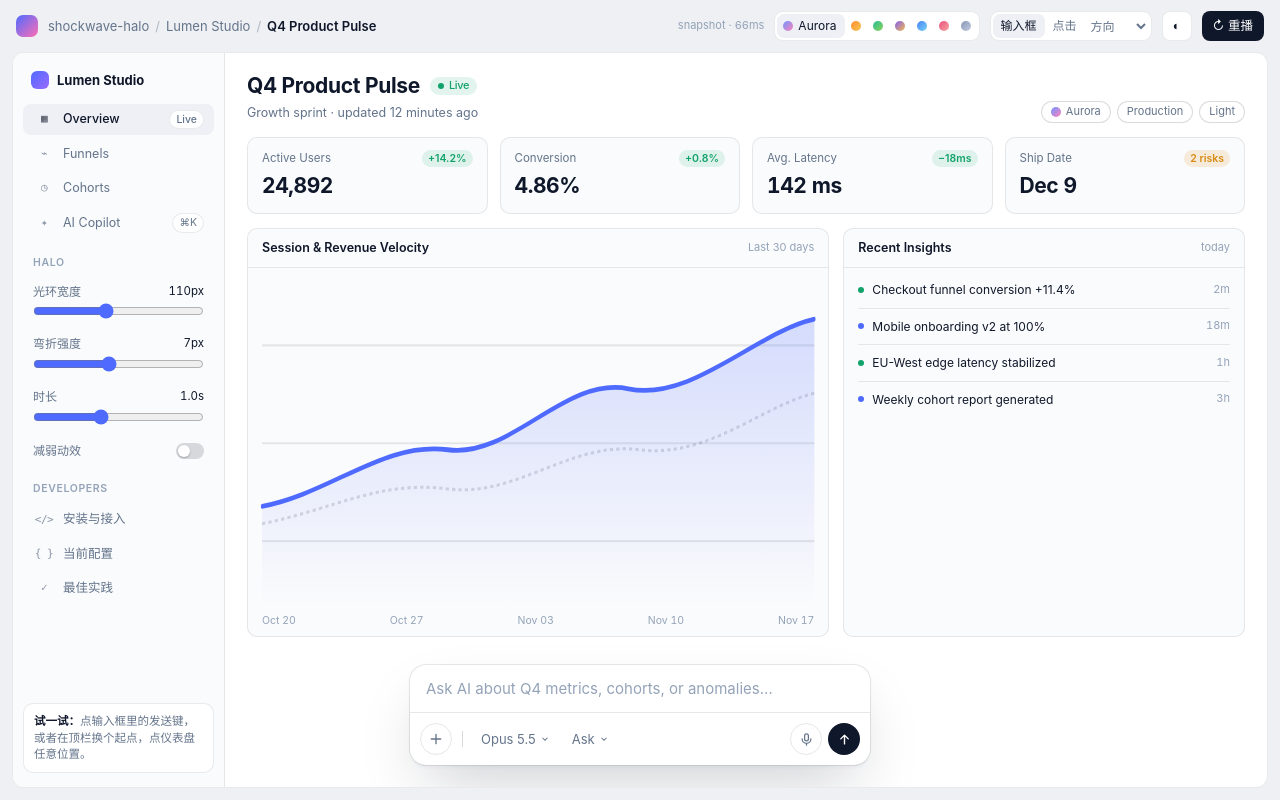
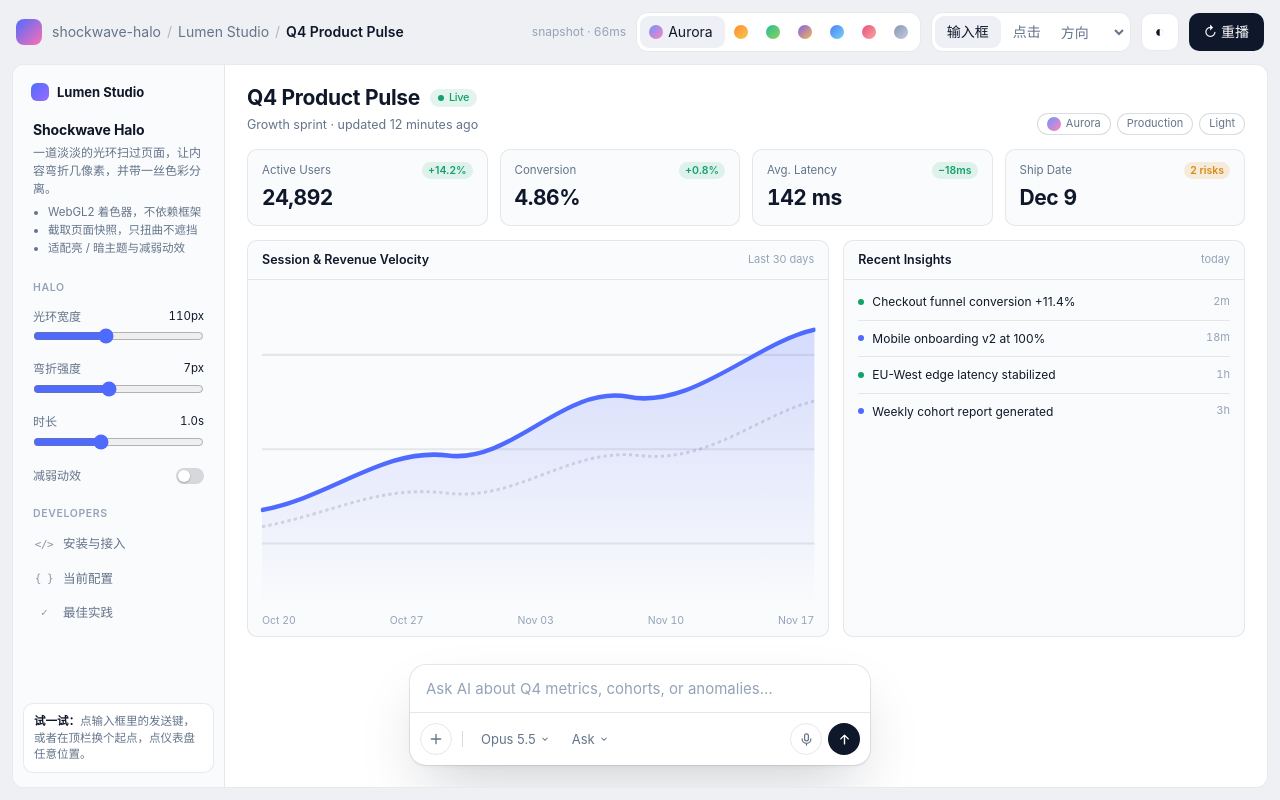
Before and after one commit to amasun/shockwave-halo, a website: page demo/index.html in a window 1280 px wide. Drawn offline with nearby package versions, Linux system fonts and the light colour scheme.

Commit message:
feat: restore pill delay/ignoreOutside/Esc and re-snapshot while running; demo: larger toolbar controls, project intro in sidebar
Co-Authored-By: Claude Sonnet 5.5 <noreply@anthropic.com>

```diff
--- a/ai-pill.js
+++ b/ai-pill.js
@@ -55,6 +55,7 @@ export function createAIPill(container, options = {}) {
   const o = {
     placeholder: 'Ask AI about this project', shortcut: 'k', model: 'Opus 5.5', mode: 'Ask',
     bottom: 48, zIndex: 10, reducedMotion: 'auto', alwaysOpen: false,
+    ignoreOutside: null,   // selector: clicks on matching elements outside the pill don't close it (e.g. '.toolbar')
     onTrigger: null, onSubmit: null, onOpen: null, onClose: null, ...options,
   };
   if (!document.getElementById('aip-css')) {
@@ -141,9 +142,10 @@ export function createAIPill(container, options = {}) {
     focusables.forEach(b => b.tabIndex = -1); pill.tabIndex = 0;
     kick(); o.onClose?.();
   }
+  // delay: the halo leaves 40ms after the opening starts (0 when already open or reduced motion)
   function trigger() {
-    if (o.alwaysOpen) { o.onTrigger?.({ opened: false, reduced: reduced() }); return; }
-    const opened = open(); o.onTrigger?.({ opened, reduced: reduced() });
+    if (o.alwaysOpen) { o.onTrigger?.({ opened: false, reduced: reduced(), delay: 0 }); return; }
+    const opened = open(); o.onTrigger?.({ opened, reduced: reduced(), delay: opened && !reduced() ? 40 : 0 });
   }
 
   if (o.alwaysOpen) {
@@ -152,12 +154,16 @@ export function createAIPill(container, options = {}) {
   }
 
   const onPillFocus = e => { if (e.isTrusted && st === 'closed') trigger(); };
-  const onInputDown = () => { if (!o.alwaysOpen && st === 'open') o.onTrigger?.({ opened: false, reduced: reduced() }); };
-  const onDocDown = e => { if (!o.alwaysOpen && !el.contains(e.target)) close(); };
+  const onInputDown = () => { if (!o.alwaysOpen && st === 'open') o.onTrigger?.({ opened: false, reduced: reduced(), delay: 0 }); };
+  const onDocDown = e => {
+    if (o.alwaysOpen || el.contains(e.target)) return;
+    if (o.ignoreOutside && e.target.closest?.(o.ignoreOutside)) return;   // e.g. a toolbar that should not close the card
+    close();
+  };
   const onKey = e => {
     if (o.shortcut && (e.metaKey || e.ctrlKey) && e.key.toLowerCase() === o.shortcut) {
       e.preventDefault(); if (st === 'closed' || st === 'closing') trigger(); else input.focus();
-    } else if (e.key === 'Escape' && !o.alwaysOpen && el.contains(document.activeElement)) { close(); pill.focus({ preventScroll: true }); }
+    } else if (e.key === 'Escape' && !o.alwaysOpen && st !== 'closed') { close(); pill.focus({ preventScroll: true }); }
   };
   const onSubmit = e => { e.preventDefault(); const v = input.value.trim(); if (v || o.alwaysOpen) { o.onSubmit?.(v); input.value = ''; } };
   pill.addEventListener('click', trigger);
--- a/demo/index.html
+++ b/demo/index.html
@@ -34,36 +34,36 @@
   button { font: inherit; }
 
   /* ---------- product toolbar (holds the halo controls as if they were the app's own) ---------- */
-  .toolbar { height: 52px; flex: none; display: flex; align-items: center; gap: 10px; padding: 0 16px; min-width: 0; }
-  .logo { width: 22px; height: 22px; border-radius: 7px; background: linear-gradient(135deg, #4f6bff, #ff6eb4); flex: none; }
-  .crumbs { display: flex; gap: 6px; align-items: center; color: var(--muted); font-size: 13px; white-space: nowrap; }
+  .toolbar { height: 64px; flex: none; display: flex; align-items: center; gap: 10px; padding: 0 16px; min-width: 0; }
+  .logo { width: 26px; height: 26px; border-radius: 8px; background: linear-gradient(135deg, #4f6bff, #ff6eb4); flex: none; }
+  .crumbs { display: flex; gap: 6px; align-items: center; color: var(--muted); font-size: 14px; white-space: nowrap; }
   .crumbs b { color: var(--text); font-weight: 600; }
   .crumbs .sep { opacity: .45; }
   .spacer { flex: 1; }
-  .mode { font-size: 11px; color: var(--faint); font-variant-numeric: tabular-nums; white-space: nowrap; }
+  .mode { font-size: 12px; color: var(--faint); font-variant-numeric: tabular-nums; white-space: nowrap; }
   .tb-btn {
-    height: 30px; padding: 0 10px; border-radius: 8px; border: 1px solid var(--line);
-    background: var(--surface); color: var(--text); font-size: 12.5px; cursor: pointer;
+    height: 38px; padding: 0 14px; border-radius: 10px; border: 1px solid var(--line);
+    background: var(--surface); color: var(--text); font-size: 14px; cursor: pointer;
     display: inline-flex; align-items: center; gap: 6px; white-space: nowrap;
   }
   .tb-btn:hover { border-color: var(--line-strong); }
   .tb-btn.primary { background: var(--text); color: var(--surface); border-color: transparent; }
   .tb-btn.primary:hover { opacity: .9; }
-  .tb-btn.icon { width: 30px; padding: 0; justify-content: center; }
-  .seg { display: inline-flex; align-items: center; padding: 2px; border-radius: 9px; border: 1px solid var(--line); background: var(--surface); }
+  .tb-btn.icon { width: 38px; font-size: 16px; padding: 0; justify-content: center; }
+  .seg { display: inline-flex; align-items: center; padding: 3px; border-radius: 12px; border: 1px solid var(--line); background: var(--surface); }
   .seg button {
-    border: 0; background: transparent; color: var(--muted); font-size: 12px; height: 24px; padding: 0 8px;
-    border-radius: 7px; cursor: pointer; display: inline-flex; align-items: center; gap: 5px; white-space: nowrap;
+    border: 0; background: transparent; color: var(--muted); font-size: 14px; height: 32px; padding: 0 12px;
+    border-radius: 9px; cursor: pointer; display: inline-flex; align-items: center; gap: 5px; white-space: nowrap;
   }
   .seg button:hover { color: var(--text); }
   .seg button[aria-pressed="true"] { background: var(--soft); color: var(--text); }
-  .sw { width: 10px; height: 10px; border-radius: 50%; flex: none; }
+  .sw { width: 14px; height: 14px; border-radius: 50%; flex: none; }
   /* palettes: dots only, the chosen one shows its name */
-  #palettes button { padding: 0 6px; }
+  #palettes button { padding: 0 9px; }
   #palettes button .nm { display: none; }
-  #palettes button[aria-pressed="true"] { padding: 0 8px 0 6px; }
+  #palettes button[aria-pressed="true"] { padding: 0 12px 0 9px; }
   #palettes button[aria-pressed="true"] .nm { display: inline; }
-  .dir-select { border: 0; background: transparent; color: var(--muted); font: inherit; font-size: 12px; height: 24px; cursor: pointer; outline: none; padding: 0 2px; }
+  .dir-select { border: 0; background: transparent; color: var(--muted); font: inherit; font-size: 14px; height: 32px; cursor: pointer; outline: none; padding: 0 4px; }
   .seg.dir-on .dir-select { color: var(--text); }
   .narrow-only { display: none; }
 
@@ -83,6 +83,10 @@
   }
   .ws-org { display: flex; align-items: center; gap: 8px; padding: 4px 8px 10px; font-size: 13px; font-weight: 650; }
   .ws-app-icon { width: 18px; height: 18px; border-radius: 6px; background: linear-gradient(135deg, #4f6bff, #9b6bff); flex: none; }
+  .ws-intro { padding: 4px 10px 6px; }
+  .ws-intro h2 { margin: 0 0 4px; font-size: 14px; letter-spacing: -0.01em; }
+  .ws-intro p { margin: 0 0 6px; font-size: 12px; line-height: 1.5; color: var(--muted); }
+  .ws-intro ul { margin: 0; padding-left: 15px; font-size: 11.5px; line-height: 1.55; color: var(--muted); }
   .ws-label { font-size: 10.5px; font-weight: 600; letter-spacing: .06em; text-transform: uppercase; color: var(--faint); padding: 12px 10px 4px; }
   .ws-nav-item {
     display: flex; align-items: center; gap: 8px; width: 100%;
@@ -229,10 +233,15 @@
     <div class="ws-layout">
       <aside class="ws-sidebar">
         <div class="ws-org"><span class="ws-app-icon"></span>Lumen Studio</div>
-        <div class="ws-nav-item active"><span class="ic">▦</span><span class="grow">Overview</span><span class="ws-badge">Live</span></div>
-        <div class="ws-nav-item"><span class="ic">⌁</span><span class="grow">Funnels</span></div>
-        <div class="ws-nav-item"><span class="ic">◷</span><span class="grow">Cohorts</span></div>
-        <div class="ws-nav-item"><span class="ic">✦</span><span class="grow">AI Copilot</span><span class="ws-badge">⌘K</span></div>
+        <div class="ws-intro">
+          <h2>Shockwave Halo</h2>
+          <p>一道淡淡的光环扫过页面，让内容弯折几像素，并带一丝色彩分离。</p>
+          <ul>
+            <li>WebGL2 着色器，不依赖框架</li>
+            <li>截取页面快照，只扭曲不遮挡</li>
+            <li>适配亮 / 暗主题与减弱动效</li>
+          </ul>
+        </div>
 
         <div class="ws-label">Halo</div>
         <div class="knobs" data-knobs></div>
--- a/shockwave-halo.js
+++ b/shockwave-halo.js
@@ -336,7 +336,7 @@ export function createShockwaveHalo(area, options = {}) {
       loop();
       return true;
     };
-    if (snap.dirty && glOK && !running) {
+    if (snap.dirty && glOK) {
       const t = performance.now();
       return capture().then(() => { delay = Math.max(0, delay - (performance.now() - t)); return begin(); });
     }
```
Also changed, not shown: README.en.md (+3 -2 lines), README.md.
